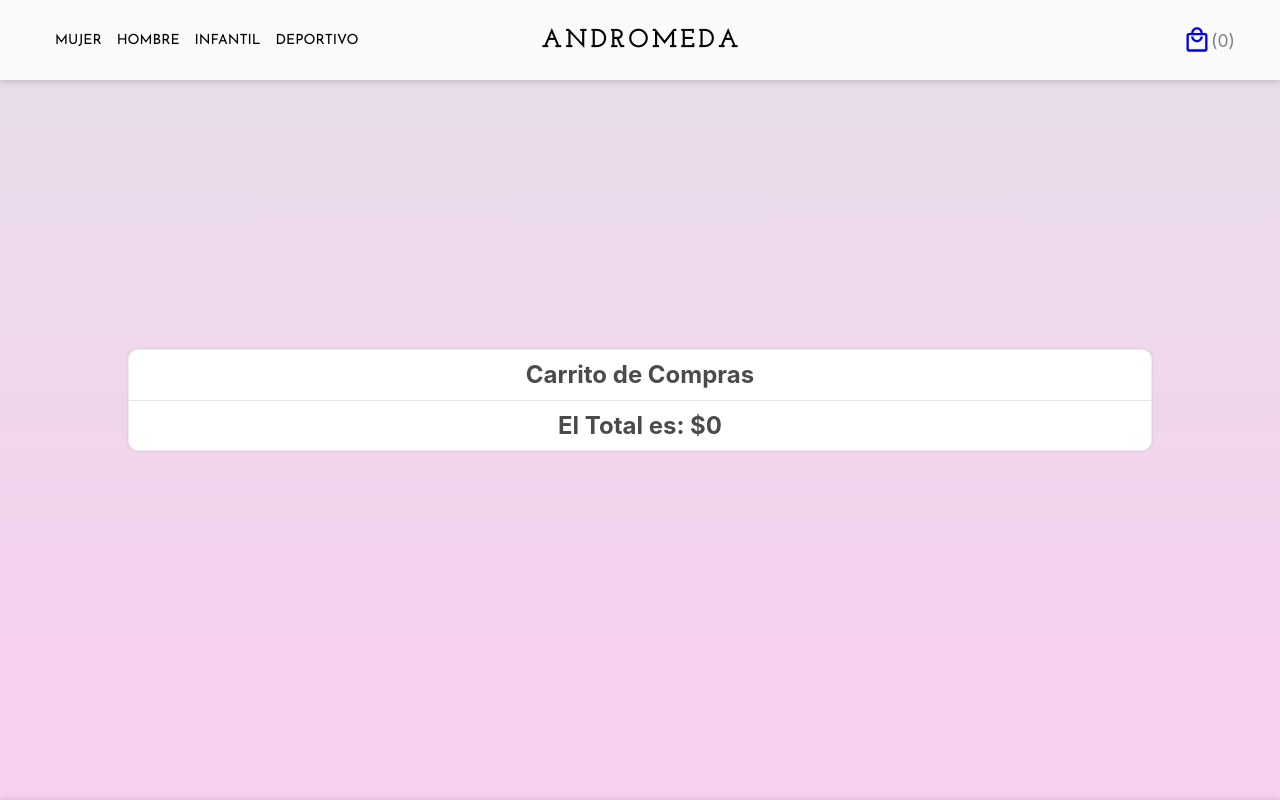
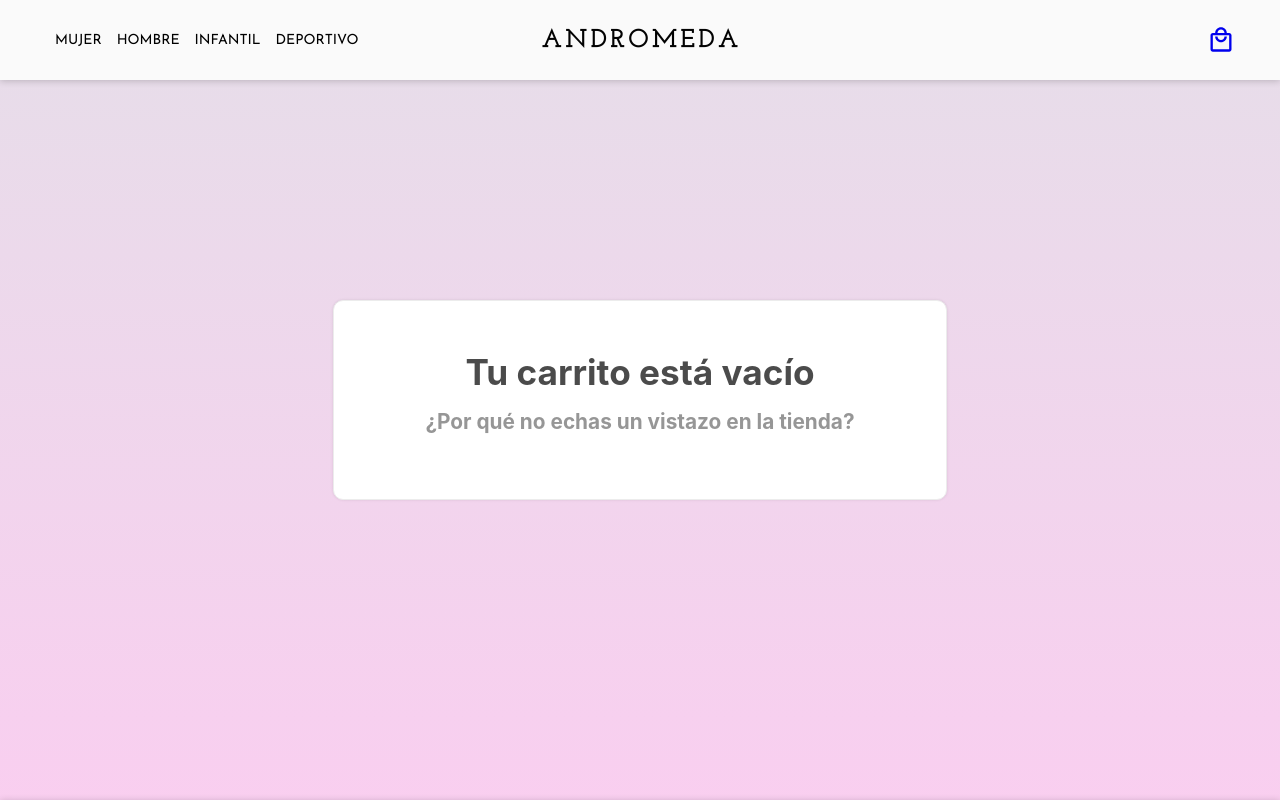
Before and after one commit to LeoA78/react31210, a React (Create React App) app: page /cart in a window 1280 px wide. Shown: the top 800 px of the page. Built offline with nearby package versions, Linux system fonts and the light colour scheme; the HTML template or start-up script is replaced by a standard one.

Commit message:
Desafio CartView finalizado

```diff
--- a/src/components/Cart/index.js
+++ b/src/components/Cart/index.js
@@ -2,12 +2,25 @@ import CartItem from "../CartItem";
 import './styles.css';
 import { useContext } from "react";
 import { context } from "../CartContext";
+import { Link } from "react-router-dom";
 
 
 
 function Cart() {
 
-    const { getCart, getTotal } = useContext(context);
+    const { getCart, getTotal, updateCart, removeFromCart } = useContext(context);
+    console.log(getCart)
+
+    if (getCart().length === 0) {
+        return (
+            <div className="cart-container">
+                <div className="cart-empty box">
+                    <h2 className="cart-empty-title">Tu carrito está vacío</h2>
+                    <Link to='/' className="cart-empty-subtitle">¿Por qué no echas un vistazo en la tienda?</Link>
+                </div>
+            </div>
+        )
+    }
 
     return (
         <div className="cart-container">
@@ -20,13 +33,13 @@ function Cart() {
 
                 <div className="cart-body">
 
-                    { getCart().map( item => {
-                        return (<CartItem key={item.id} item={item} />)
+                    {getCart().map(item => {
+                        return (<CartItem key={item.id} item={item} updateCart={updateCart} removeFromCart={removeFromCart} />)
                     })}
                 </div>
 
                 <div className="cart-footer">
-                    <h2>El Total es: ${ getTotal() }</h2>
+                    <h2>El Total es: ${getTotal()}</h2>
                 </div>
             </div>
 
--- a/src/components/Cart/styles.css
+++ b/src/components/Cart/styles.css
@@ -33,3 +33,34 @@
     color: rgb(75, 75, 75);
     padding: 1% 0%;
 }
+
+.cart-empty{
+    color: rgb(75, 75, 75);
+    width: 60%;
+    display: flex;
+    flex-direction: column;
+    justify-content: center;
+    align-items: center;
+    height: 200px;
+    text-align: center;
+    background: white;
+
+}
+
+.cart-empty-title{
+
+    font-size: 2.2rem;
+    margin-bottom: 1rem;
+}
+
+.cart-empty-subtitle{
+    color: rgb(150, 150, 150);
+    font-size: 1.3rem;
+    font-weight: bold;
+    margin-bottom: 1rem;
+    text-decoration: none;
+}
+
+.cart-empty-subtitle:hover{
+    text-decoration: underline;
+}
--- a/src/components/CartContext/index.js
+++ b/src/components/CartContext/index.js
@@ -17,8 +17,12 @@ function CustomProvider({ children }) {
     }
 
     const removeFromCart = (item) => {
+        const isConfirmed = window.confirm(`¿Estás seguro que deseas eliminar ${item.title} del carrito?`);
+
+        if (isConfirmed) {
         const newCart = cart.filter(cartItem => cartItem.id !== item.id);
         setCart(newCart);
+        }
     }
 
     const getAmount = () => {
@@ -40,7 +44,7 @@ function CustomProvider({ children }) {
     const updateCart = (item) => {
         const newCart = cart.map(cartItem => {
             if (cartItem.id === item.id) {
-                cartItem.amount += item.amount;
+                cartItem.amount = item.amount;
             }
             return cartItem;
         }
@@ -53,7 +57,7 @@ function CustomProvider({ children }) {
     }
 
     return (
-        <Provider value={{addToCart,getAmount, clearCart, removeFromCart, getCart, getTotal}}>
+        <Provider value={{addToCart,getAmount, clearCart, removeFromCart, getCart, getTotal, updateCart}}>
          {children}
          </Provider>
 
--- a/src/components/CartItem/index.js
+++ b/src/components/CartItem/index.js
@@ -1,8 +1,14 @@
 import React from 'react'
 import './styles.css'
 
-function CartItem({ item }) {
-    console.log('Este es el  stock ->',item.stock);
+function CartItem({ item, updateCart, removeFromCart }) {
+
+    const handleChange = (e) => {
+        const newItem = item.amount = parseInt(e.target.value);
+        updateCart(newItem);
+    }
+
+
     return (
 
         <div className="cart-item">
@@ -14,7 +20,21 @@ function CartItem({ item }) {
             <div className="cart-item-details">
                 <h2>{item.title}</h2>
                 <p>{item.description}</p>
-                <p>Cantidad: {item.amount}</p>
+
+                <label>
+
+                    Cantidad:
+                    <input
+                        className='cart-item-amount'
+                        onChange={(e) => handleChange(e)}
+                        type="number"
+                        min="1"
+                        value={item.amount}
+                        max={item.stock} />
+
+                </label>
+
+                <span className="cart-item-delete" onClick={() => removeFromCart(item)}>Eliminar Producto</span>
             </div>
 
             <div className="cart-item-price">
--- a/src/components/CartItem/styles.css
+++ b/src/components/CartItem/styles.css
@@ -3,14 +3,15 @@
     display: flex;
     justify-content: space-around;
     width: 95%;
-    height: 160px;
+    min-height: 160px;
     border-bottom: 1px solid rgba(0,0,0,0.1);
     padding: 10px 0;
+    align-items: center;
 }
 
 .cart-item-image{
     width: 150px;
-    height: 100%;
+    height: 160px;
     background: white;
     border-radius: 50%;
     border: 1px solid rgba(0,0,0,0.1);
@@ -26,15 +27,42 @@
 .cart-item-details{
     width: 70%;
     padding: 10px 20px;
-    /* border: 2px solid salmon; */
+    display: flex;
+    flex-direction: column;
+    align-items: flex-start;
     border-right: 1px solid rgba(0,0,0,0.1);
 }
 
 
-
 .cart-item-price{
-    width: 10%;
+    width: 20%;
     display: flex;
     align-items: center;
     justify-content: center;
 }
+
+.cart-item-delete{
+    color: rgb(200, 10, 10);
+    cursor: pointer;
+}
+
+.cart-item-amount{
+    padding: 4px;
+
+}
+
+@media screen and (max-width: 768px){
+    .cart-item{
+        width: 100%;
+        flex-direction: column;
+    }
+
+    .cart-item-details{
+        width: 100%;
+        align-items: center;
+        border: none;
+    }
+    .cart-item-price{
+        width: 100%;
+    }
+}
--- a/src/components/CartWidget/index.js
+++ b/src/components/CartWidget/index.js
@@ -13,7 +13,7 @@ return (
 <Link to='/cart' className='cart-btn'>
 <LocalMallOutlinedIcon sx={{ fontSize: 28 }} />
 <div className='shopping-counter'>
-({getAmount()})
+{getAmount() > 0 ? `(${getAmount()})` : ''}
 </div>
 </Link>
 
--- a/src/components/ItemCount/index.js
+++ b/src/components/ItemCount/index.js
@@ -10,7 +10,6 @@ function ItemCount({onAdd, modifyAmount, amount, stock}) {
                 <button onClick={() => modifyAmount(-1)} className='counter-minus'>-</button>
                 <span>{amount}</span>
                 <button onClick={() => modifyAmount(+1)} className='counter-plus'>+</button>
-
             </div>
             <button className='add-btn' onClick={() => onAdd(amount)}>Agregar al Carrito</button>
         </div>
```
